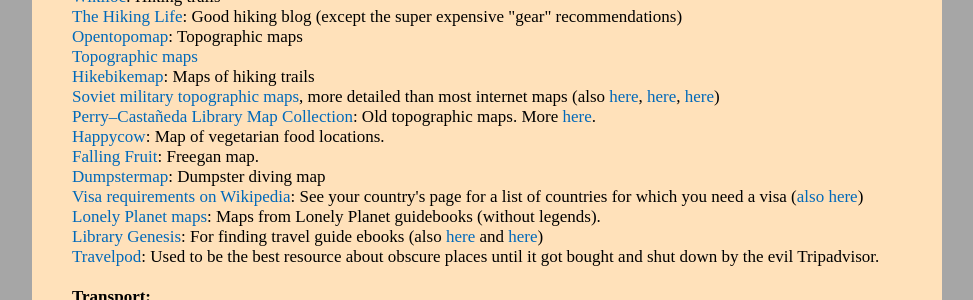
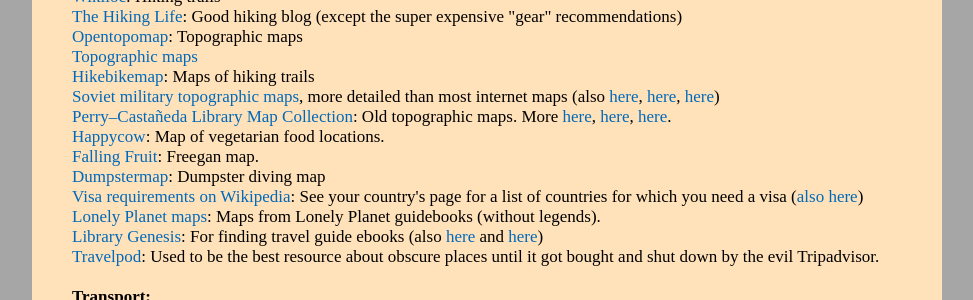
Before and after one commit to witbag/witbag.github.io, a Jekyll site: the page built from travel/resources.html, in a window 1280 px wide. Shown: the part 357-657 px from the top of the page, without its empty margins (153-1126 px from the left). Built offline with Jekyll 4.4.1, drawn with Linux system fonts in a browser that asks for light colours.

Commit message:
Update resources.html

```diff
--- a/travel/resources.html
+++ b/travel/resources.html
@@ -23,7 +23,7 @@
 <a href="https://en-au.topographic-map.com/maps/dy4z/Asia/" target=_blank>Topographic maps</a><br>
 <a href="http://hikebikemap.org" target=_blank>Hikebikemap</a>: Maps of hiking trails<br>
 <a href="https://www.geamap.com/en/soviet/" target=_blank>Soviet military topographic maps</a>, more detailed than most internet maps (also <a href="http://loadmap.net/en" target=_blank>here</a>, <a href="https://maps.vlasenko.net/soviet-military-topographic-map/" target=_blank>here</a>, <a href="https://iu.maps.arcgis.com/apps/webappviewer/index.html?id=3003eaf8107048aeabd74b74a1481cb4" target=_blank>here</a>)<br>
-<a href="http://legacy.lib.utexas.edu/maps/topo/" target=_blank>Perry–Castañeda Library Map Collection</a>: Old topographic maps. More <a href="http://legacy.lib.utexas.edu/maps/jog/" target=_blank>here</a>.<br>
+<a href="http://legacy.lib.utexas.edu/maps/topo/" target=_blank>Perry–Castañeda Library Map Collection</a>: Old topographic maps. More <a href="https://csmgis.maps.arcgis.com/apps/OnePane/basicviewer/index.html?appid=a78c3bcfabe1497dba55185fb517f5ca" target=_blank>here</a>, <a href="https://csmgis.maps.arcgis.com/apps/OnePane/basicviewer/index.html?appid=a1e64a3700b441ebab55d0eec37b54a2" target=_blank>here</a>, <a href="http://legacy.lib.utexas.edu/maps/jog/" target=_blank>here</a>.<br>
 <a href="https://www.happycow.net/veggiemap" target=_blank>Happycow</a>: Map of vegetarian food locations.<br>
 <a href="http://fallingfruit.org/" target=_blank>Falling Fruit</a>: Freegan map.<br>
 <a href="http://dumpstermap.org/" target=_blank>Dumpstermap</a>: Dumpster diving map<br>
```
